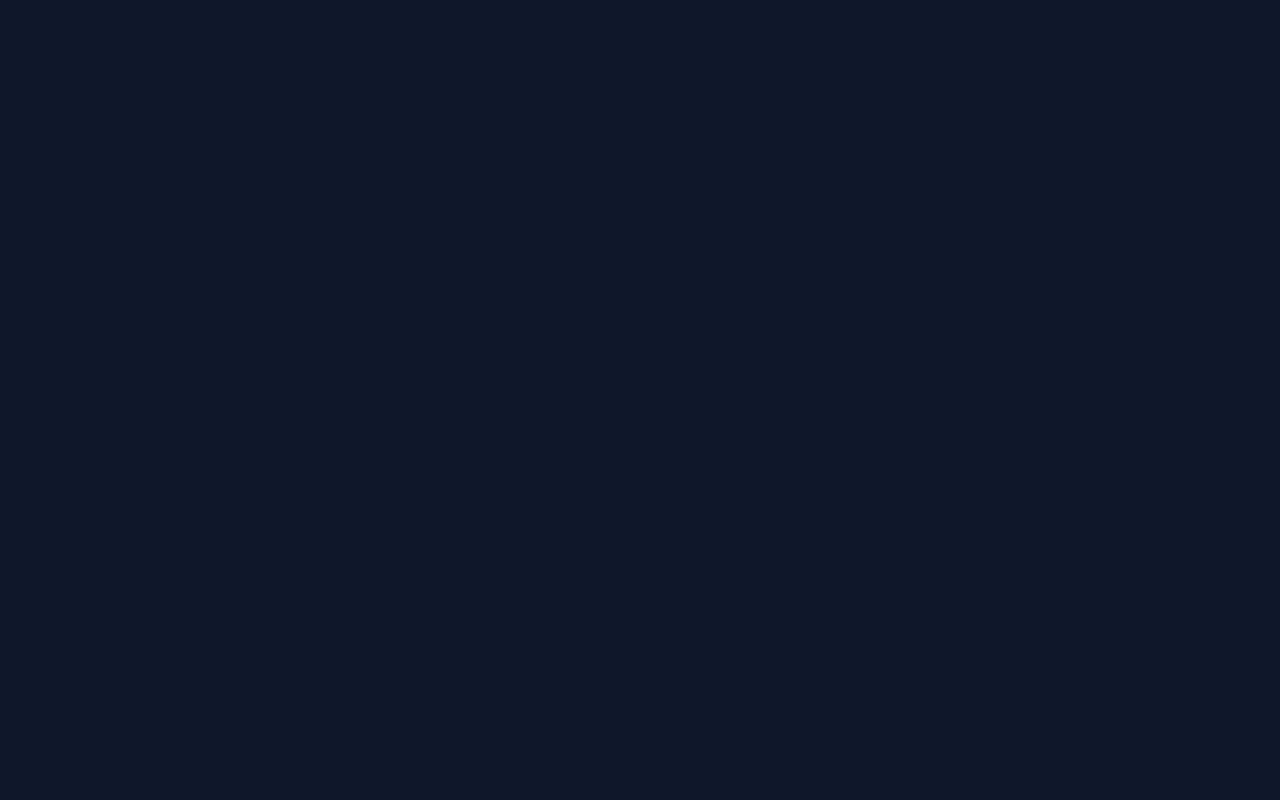
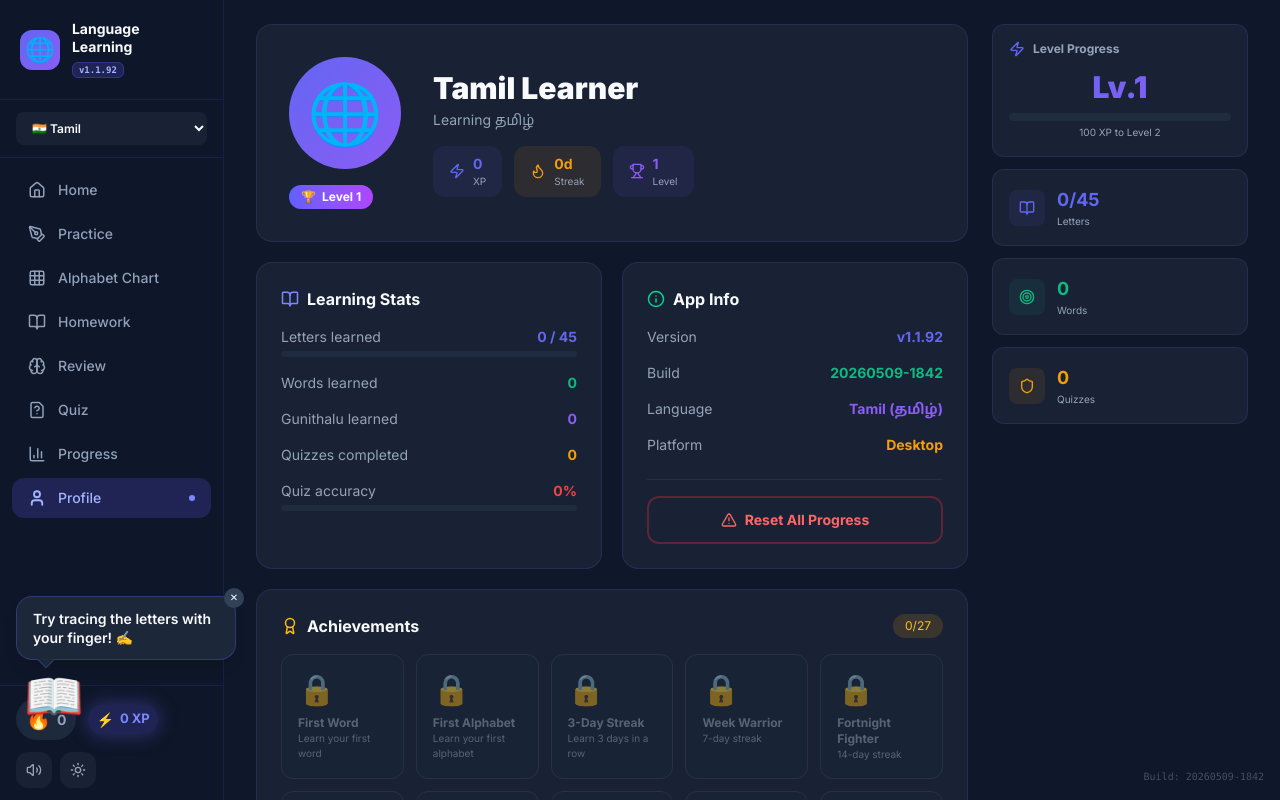
Before and after one commit to sudhakarbadugu/akshara, a React (Vite) app: page /akshara/profile in a window 1280 px wide. Shown: the top 800 px of the page. Built offline with nearby package versions, Linux system fonts and the light colour scheme.

Commit message:
fix: Update basename to /akshara for correct routing
- Changed BrowserRouter basename from /language-learning to /akshara
- Updated vite.config.ts base path to /akshara
- Version bumped to 1.1.91

```diff
--- a/package.json
+++ b/package.json
@@ -1,7 +1,7 @@
 {
   "name": "language-learning",
-  "version": "1.1.90",
-  "build": "20260509-1541",
+  "version": "1.1.92",
+  "build": "20260509-1842",
   "type": "module",
   "scripts": {
     "dev": "vite",
--- a/src/App.tsx
+++ b/src/App.tsx
@@ -18,7 +18,7 @@
 export default function App() {
   return (
     <ErrorBoundary>
-      <BrowserRouter basename="/language-learning">
+      <BrowserRouter basename="/akshara">
         <Routes>
           <Route element={<Layout />}>
             <Route index element={<ErrorBoundary><HomePage /></ErrorBoundary>} />
--- a/src/version.ts
+++ b/src/version.ts
@@ -1,3 +1,3 @@
 // Auto-generated by scripts/patch.js - DO NOT EDIT
-export const APP_VERSION = '1.1.90'
-export const APP_BUILD = '20260509-1541'
+export const APP_VERSION = '1.1.92'
+export const APP_BUILD = '20260509-1842'
--- a/vite.config.ts
+++ b/vite.config.ts
@@ -3,7 +3,7 @@
 import tailwindcss from '@tailwindcss/vite'
 
 export default defineConfig({
-  base: '/language-learning/',
+  base: '/akshara/',
   plugins: [
     react(),
     tailwindcss(),
```
